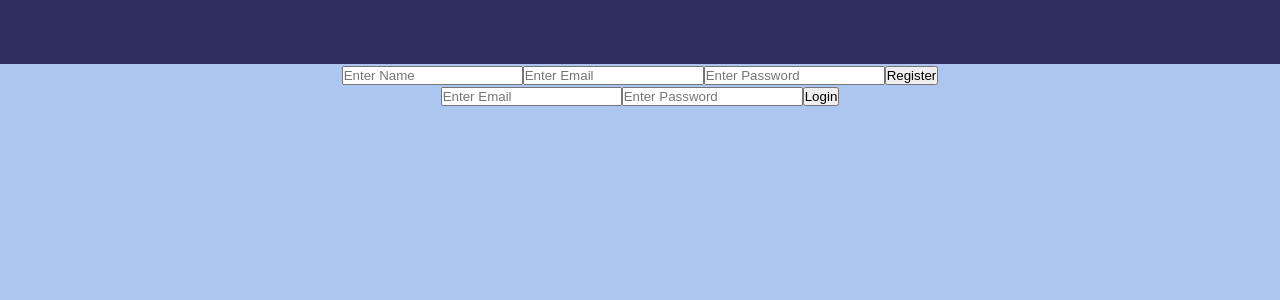
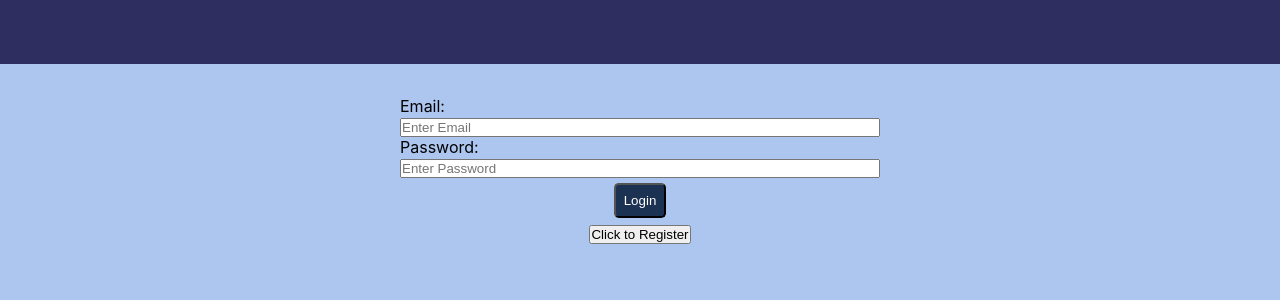
Before and after one commit to bthalpin/Job-Tracker, a React (Create React App) app in the folder client/: page / in a window 1280 px wide. Shown: the top 300 px of the page. Built offline with nearby package versions, Linux system fonts and the light colour scheme.

Commit message:
Prevent error on login

```diff
--- a/client/src/pages/Login/index.js
+++ b/client/src/pages/Login/index.js
@@ -1,9 +1,12 @@
 import React, { useState, useEffect } from 'react';
 import {Link,useNavigate} from 'react-router-dom';
 import Auth from '../../utils/auth';
+import './login.css';
 
 function Login() {
     const navigate = useNavigate()
+    const [errorMessage,setErrorMessage] = useState('')
+    const [loginOrRegister,setLoginOrRegister] = useState('login')
     const [user,setUser] = useState({
         name:'',
         email:'',
@@ -12,6 +15,9 @@ function Login() {
 
     const register = (e) => {
         e.preventDefault();
+        if (user.name===''||user.email===''||user.password===''){
+            return
+        }
         fetch('/user',{
             method:'POST',
             headers:{
@@ -21,12 +27,30 @@ function Login() {
 
         }).then(response=>response.json())
         .then(data=>{
+            if (!data.token){
+                setErrorMessage('invalid')
+                return
+            }
             Auth.login(data.token)
+            setErrorMessage('')
             navigate('/home/')
+        })
+    }
+
+    const changeLogin = (path)=>{
+        setLoginOrRegister(path)
+        setErrorMessage('')
+        setUser({
+            name:'',
+            email:'',
+            password:''
         })
     }
     const login = (e) => {
         e.preventDefault();
+        if (user.email===''||user.password===''){
+            return
+        }
         fetch('/user/login',{
             method:'POST',
             headers:{
@@ -36,24 +60,54 @@ function Login() {
 
         }).then(response=>response.json())
         .then(data=>{
+
+            if (!data.token){
+                setErrorMessage('invalid')
+                return
+            }
             Auth.login(data.token)
+            setErrorMessage('')
             navigate('/home/')
         })
 
     }
     return (
         <>
+        {loginOrRegister==='register'?
+            <div className="loginContainer">
                 <form onSubmit={register}>
+                    <div className="inputContainer">
+                        <label htmlFor="name">Name:</label>
                         <input name="name" type="text" value={user.name} onChange={(e)=>setUser({...user,name:e.target.value})} placeholder="Enter Name"></input>
+                        <label htmlFor="email">Email:</label>
                         <input name="email" type="text" value={user.email} onChange={(e)=>setUser({...user,email:e.target.value})} placeholder="Enter Email"></input>
+                        <label htmlFor="password">Password:</label>
                         <input name="password" type="text" value={user.password} onChange={(e)=>setUser({...user,password:e.target.value})} placeholder="Enter Password"></input>
-                <button>Register</button>
+
+                    </div>
+                    <button className="loginButton">Register</button>
+
                 </form>
+                <button onClick={()=>changeLogin('login')}>Return to Login</button>
+                {errorMessage}
+            </div>
+
+        :
+            <div className="loginContainer">
                 <form onSubmit={login}>
+                    <div className="inputContainer">
+                        <label htmlFor="email">Email:</label>
                         <input name="email" type="text" value={user.email} onChange={(e)=>setUser({...user,email:e.target.value})} placeholder="Enter Email"></input>
+                        <label htmlFor="password">Password:</label>
                         <input name="password" type="text" value={user.password} onChange={(e)=>setUser({...user,password:e.target.value})} placeholder="Enter Password"></input>
-                <button>Login</button>
+                    </div>
+                    <button className="loginButton">Login</button>
                 </form>
+                <button onClick={()=>changeLogin('register')}>Click to Register</button>
+                {errorMessage}
+
+            </div>
+        }
         </>
     );
 }
--- /dev/null
+++ b/client/src/pages/Login/login.css
@@ -0,0 +1,18 @@
+.loginContainer{
+    width:30rem;
+    margin:2rem auto;
+}
+.loginContainer input {
+    width:100%;
+}
+.inputContainer{
+    text-align: start;
+}
+.loginButton{
+    padding:0.5rem;
+    background-color: var(--button);
+    color:white;
+    margin:0.3rem;
+    border-radius:0.3rem;
+    cursor: pointer;
+}
```
Lines whose indentation alone changed are shown as unchanged.
